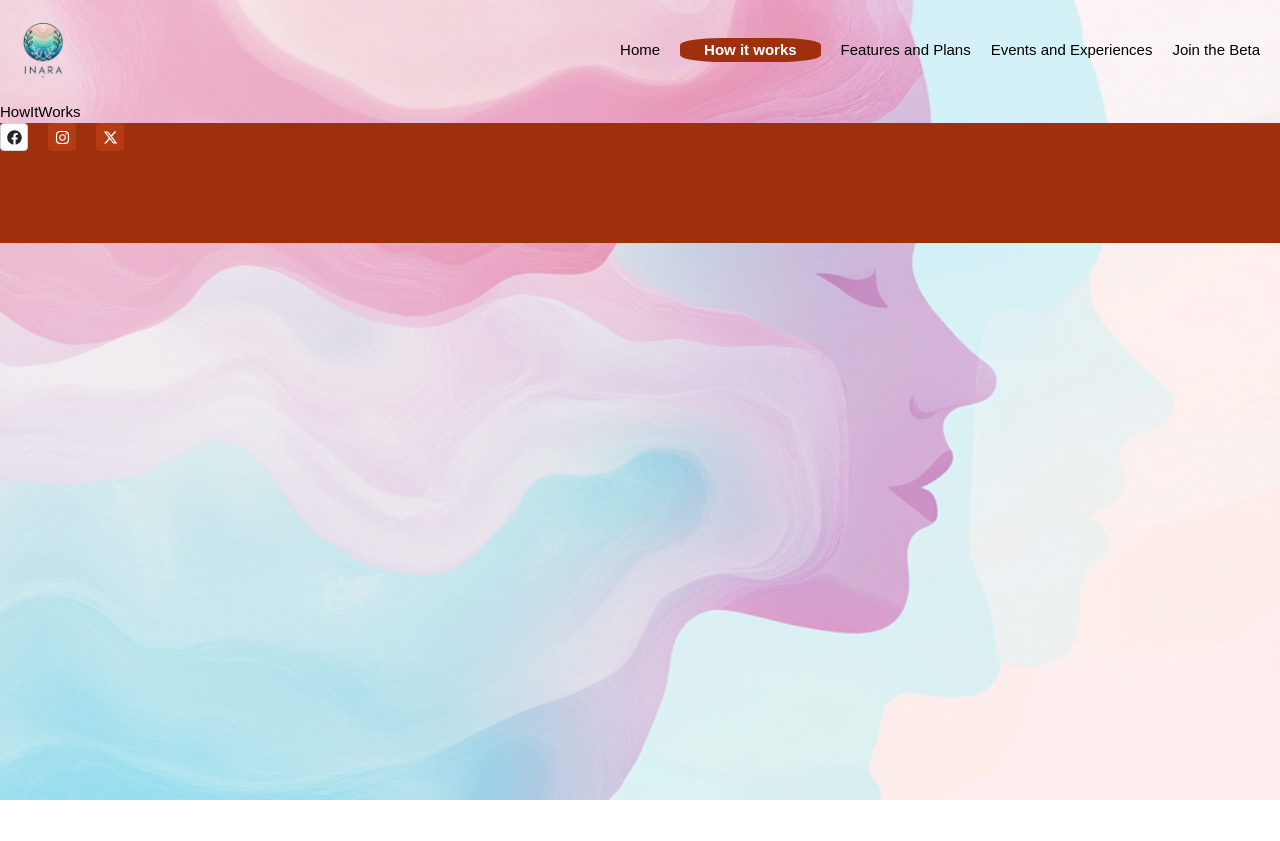
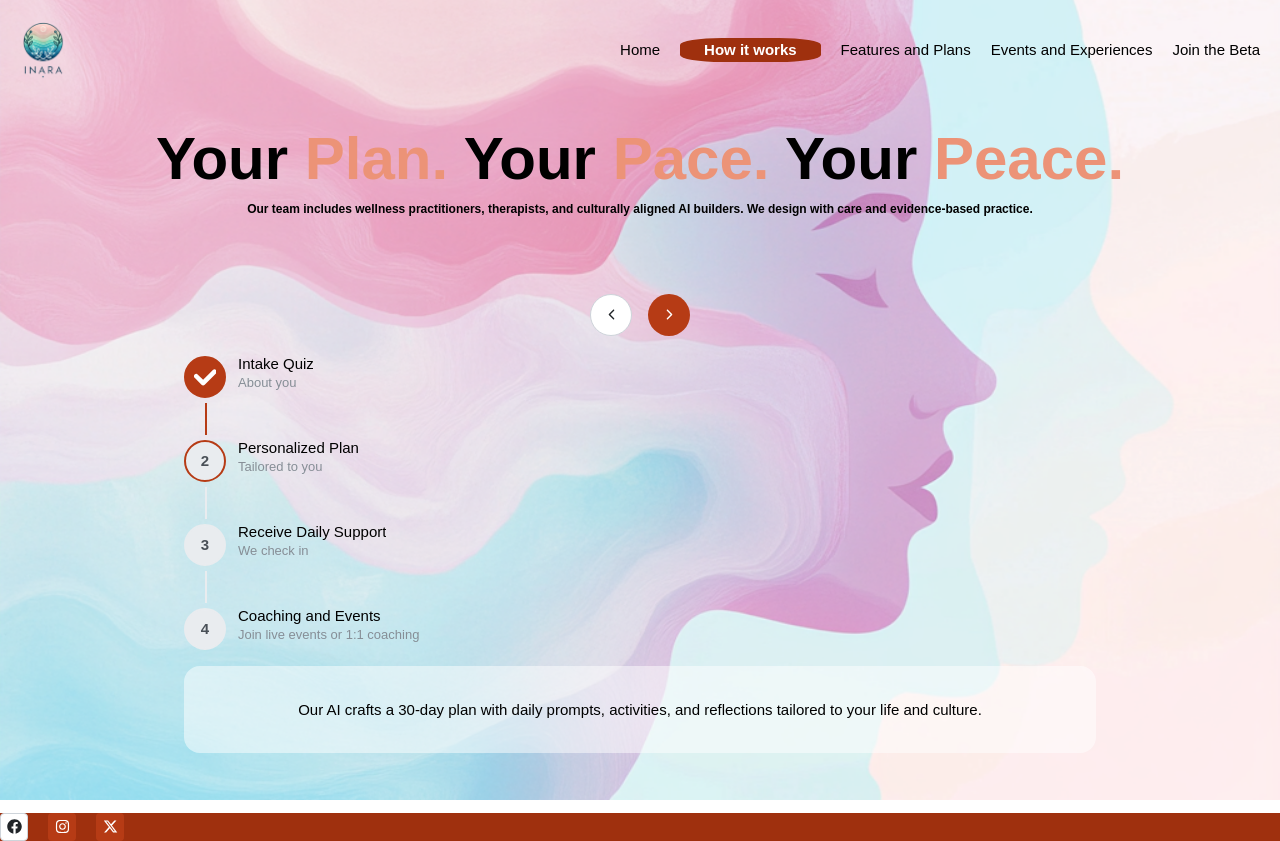
Before and after one commit to ekampiah/Inara-site, a React (Vite) app: page /how-it-works in a window 1280 px wide. Before the commit the page ends 800 px from the top, so only its background shows below. Built offline with nearby package versions, Linux system fonts and the light colour scheme.

Commit message:
add how it works page

```diff
--- a/src/pages/HowItWorks.tsx
+++ b/src/pages/HowItWorks.tsx
@@ -1,3 +1,95 @@
+import { ActionIcon, Group, Paper, Stepper, Title } from "@mantine/core";
+import { useState } from "react";
+import { IoIosArrowBack, IoIosArrowForward } from "react-icons/io";
+
 export default function HowItWorks() {
-  return <div>HowItWorks</div>;
+  const [active, setActive] = useState(1);
+  const nextStep = () =>
+    setActive((current) => (current < 4 ? current + 1 : current));
+  const prevStep = () =>
+    setActive((current) => (current > 0 ? current - 1 : current));
+
+  const steps = [
+    {
+      label: "Intake Quiz",
+      description: "About you",
+      content:
+        "Tell us about your emotional needs, cultural background, and healing goals",
+    },
+    {
+      label: "Personalized Plan",
+      description: "Tailored to you",
+      content:
+        "Our AI crafts a 30-day plan with daily prompts, activities, and reflections tailored to your life and culture.",
+    },
+    {
+      label: "Receive Daily Support",
+      description: "We check in",
+      content:
+        "Through affirmations, journaling cues, and voice guidance — you'll feel seen, supported, and centered.",
+    },
+    {
+      label: "Coaching and Events",
+      description: "Join live events or 1:1 coaching",
+      content:
+        "Choose to go deeper with live group sessions or reflection calls with real people who understand you.",
+    },
+  ];
+
+  return (
+    <section
+      id="hero"
+      className="flex flex-col p-5 gap-1 w-full text-center items-center"
+    >
+      <Title size="xl" className="text-center">
+        Your<span className="text-[#EC9377]"> Plan. </span>Your
+        <span className="text-[#EC9377]"> Pace. </span>Your
+        <span className="text-[#EC9377]"> Peace.</span>
+      </Title>
+      <Title size="sm" className="text-center">
+        Our team includes wellness practitioners, therapists, and culturally
+        aligned AI builders. We design with care and evidence-based practice.
+      </Title>
+      <div className="flex flex-col gap-5 p-10 w-[80%]">
+        <Group justify="center" mt="xl">
+          <ActionIcon
+            size={42}
+            variant="default"
+            aria-label="Previous step"
+            radius="xl"
+            onClick={prevStep}
+          >
+            <IoIosArrowBack />
+          </ActionIcon>
+          <ActionIcon
+            size={42}
+            aria-label="Next step"
+            radius="xl"
+            onClick={nextStep}
+          >
+            <IoIosArrowForward />
+          </ActionIcon>
+        </Group>
+        <Stepper active={active} onStepClick={setActive} orientation="vertical">
+          {steps.map((step, index) => (
+            <Stepper.Step
+              key={index}
+              label={step.label}
+              description={step.description}
+            >
+              <Paper p="xl" radius="lg" bg="rgba(255, 255, 255, 0.5)">
+                {step.content}
+              </Paper>
+            </Stepper.Step>
+          ))}
+          <Stepper.Completed>
+            <Paper p="xl" radius="lg" bg="rgba(255, 255, 255, 0.5)">
+              Simple as that! Inara is your companion for healing, growth, and
+              personalized wellness.
+            </Paper>
+          </Stepper.Completed>
+        </Stepper>
+      </div>
+    </section>
+  );
 }
```
